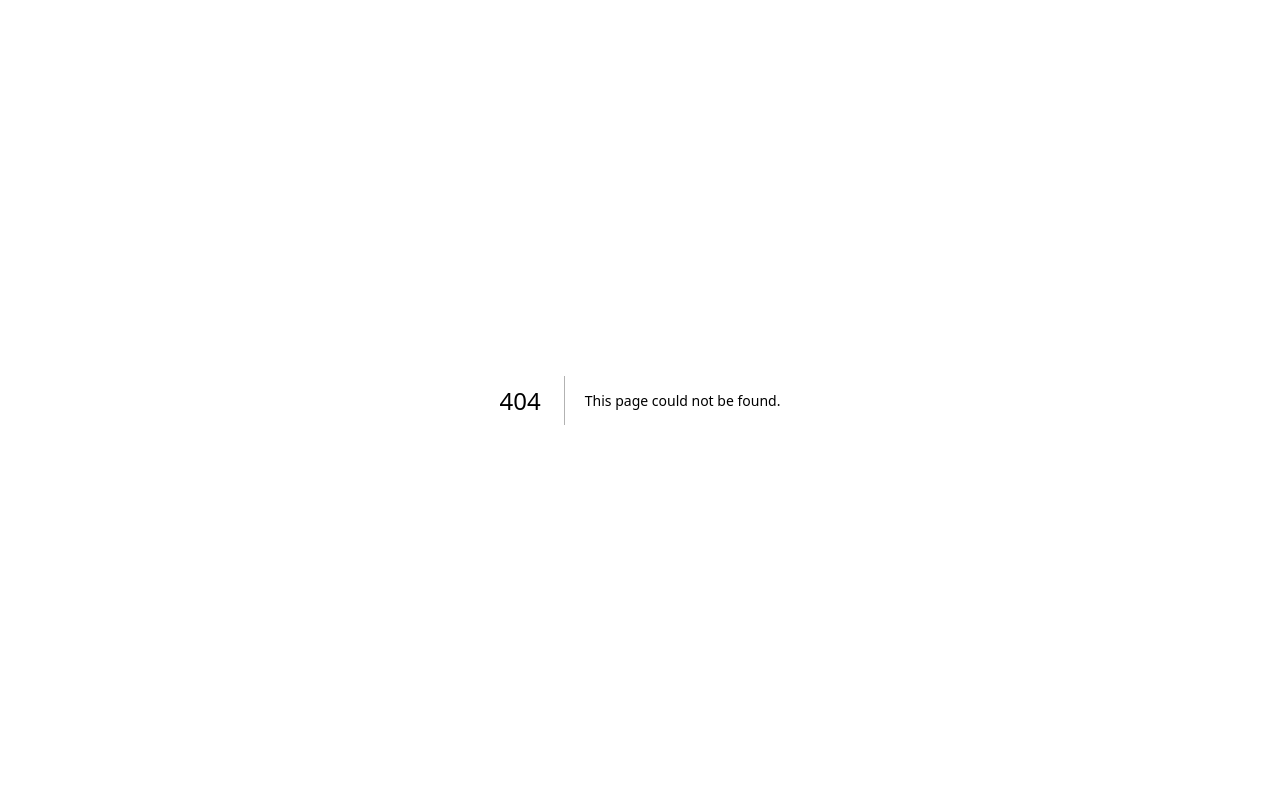
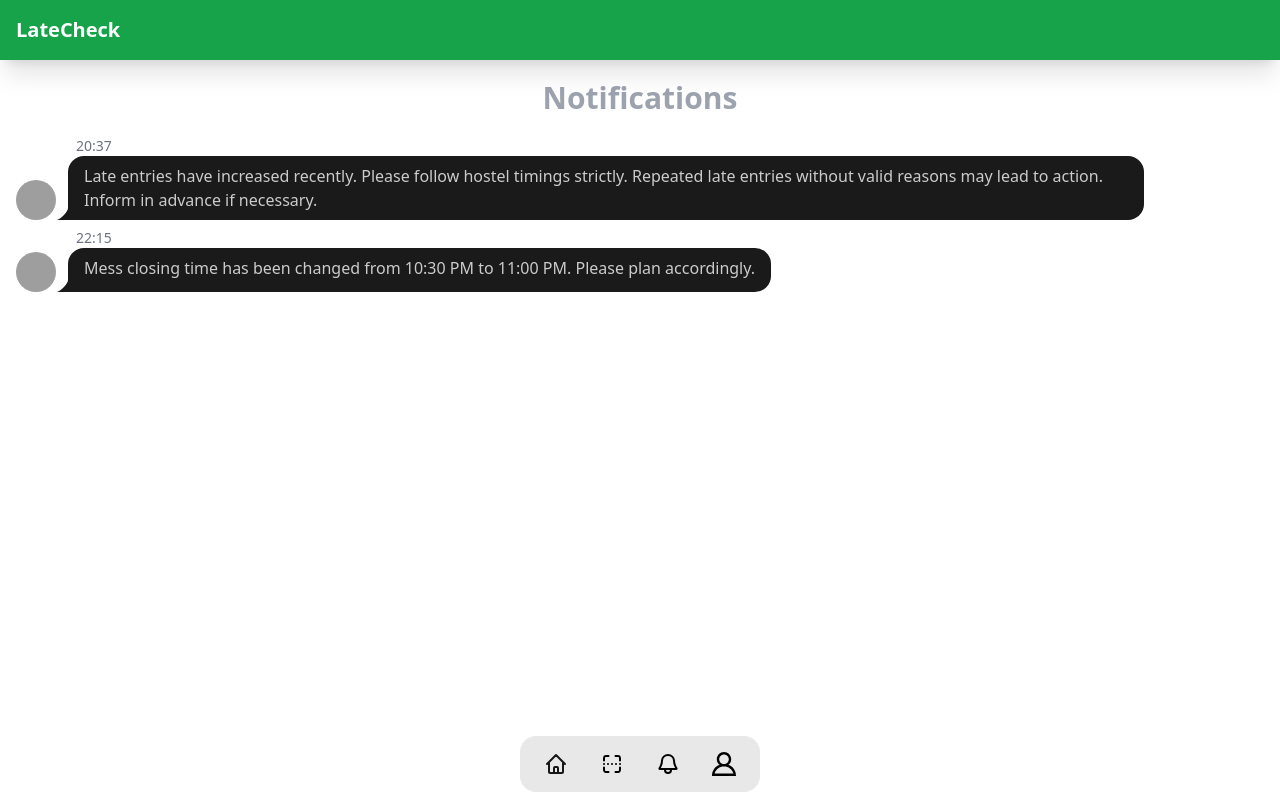
Before and after one commit to Shuaibullattil/lateCheck, a Next.js app in the folder sampleone/: page /notify in a window 1280 px wide. Before the commit this address had no page. Built offline with nearby package versions, Linux system fonts and the light colour scheme; grey boxes are pictures that could not be loaded.

Commit message:
warden notification for student has done

```diff
--- /dev/null
+++ b/sampleone/src/app/components/user/Chatbubble.jsx
@@ -0,0 +1,38 @@
+import React from 'react'
+
+const Chatbubble = () => {
+  return (
+    <div>
+        <div className="chat chat-start">
+            <div className="chat-image avatar">
+                <div className="w-10 rounded-full">
+                <img
+                    alt="Tailwind CSS chat bubble component"
+                    src="https://i.pinimg.com/236x/77/fa/9b/77fa9bfc168777170a09102afda216b6.jpg" />
+                </div>
+            </div>
+            <div className="chat-header pl-2 text-sm font-medium text-gray-500">
+                20:37
+            </div>
+            <div className="chat-bubble">Late entries have increased recently. Please follow hostel timings strictly. Repeated late entries without valid reasons may lead to action. Inform in advance if necessary.</div>
+
+        </div>
+        <div className="chat chat-start">
+            <div className="chat-image avatar">
+                <div className="w-10 rounded-full">
+                <img
+                    alt="Tailwind CSS chat bubble component"
+                    src="https://i.pinimg.com/236x/77/fa/9b/77fa9bfc168777170a09102afda216b6.jpg" />
+                </div>
+            </div>
+            <div className="chat-header pl-2 text-sm font-medium text-gray-500">
+                22:15
+            </div>
+            <div className="chat-bubble">Mess closing time has been changed from 10:30 PM to 11:00 PM. Please plan accordingly.</div>
+
+        </div>
+    </div>
+  )
+}
+
+export default Chatbubble
--- a/sampleone/src/app/components/user/menubutton.tsx
+++ b/sampleone/src/app/components/user/menubutton.tsx
@@ -27,7 +27,7 @@ const MenuButton = () => {
           </a>
         </li>
         <li>
-          <a>
+          <a href='/notify'>
             <img src="/notification.svg" alt="" className='h-6 w-6' />
           </a>
         </li>
--- /dev/null
+++ b/sampleone/src/app/notify/page.tsx
@@ -0,0 +1,31 @@
+import MenuButton from "../components/user/menubutton";
+import Chatbubble from "../components/user/Chatbubble";
+
+export default function notify(){
+    return(
+        <div className="h-screen">
+        {/* Fixed Header */}
+        <header className="fixed top-0 left-0 w-full bg-green-600 shadow-xl p-4 z-50">
+            <h1 className="text-left text-xl text-white font-bold">LateCheck</h1>
+        </header>
+
+        {/* Main Content (Scrollable) */}
+        <main className="grid grid-cols-6 flex-1 overflow-y-auto pt-16 pb-16 px-4">
+            {/* Page content goes here */}
+            <div className="flex col-span-6 justify-center items-center">
+                <h1 className="text-gray-400 font-black text-3xl py-4">Notifications</h1>
+            </div>
+            <div className="col-span-6">
+                <Chatbubble />
+            </div>
+        </main>
+
+        {/* Fixed Footer Navigation */}
+        <footer className="fixed bottom-0 left-0 w-full shadow-md p-2 z-50">
+            <nav className="flex justify-around">
+            <MenuButton />
+            </nav>
+        </footer>
+    </div>
+    );
+}
--- a/sampleone/src/app/qrscanner/page.tsx
+++ b/sampleone/src/app/qrscanner/page.tsx
@@ -1,12 +1,26 @@
 import QrScanner from "../components/QrScanner";
+import MenuButton from "../components/user/menubutton";
 
 export default function myscanner(){
     return(
-        <div className="mx-auto mt-10 w-64">
-            <div className="mx-auto mt-10 w-64 h-64 bg-neutral-content">
-            <h1>Welcome to QR Scanner</h1>
+        <div className="h-screen">
+            {/* Fixed Header */}
+            <header className="fixed top-0 left-0 w-full bg-green-600 shadow-xl p-4 z-50">
+                <h1 className="text-left text-xl text-white font-bold">LateCheck</h1>
+            </header>
 
-            </div>
+            {/* Main Content (Scrollable) */}
+            <main className="grid grid-cols-6 flex-1 overflow-y-auto pt-16 pb-16 px-4">
+                {/* Page content goes here */}
+                <div className="flex col-span-6 bg-gray-800 h-72 w-full my-4 justify-center items-center text-white">QR SCANNER</div>
+            </main>
+
+            {/* Fixed Footer Navigation */}
+            <footer className="fixed bottom-0 left-0 w-full shadow-md p-2 z-50">
+                <nav className="flex justify-around">
+                <MenuButton />
+                </nav>
+            </footer>
         </div>
     );
 }
```
